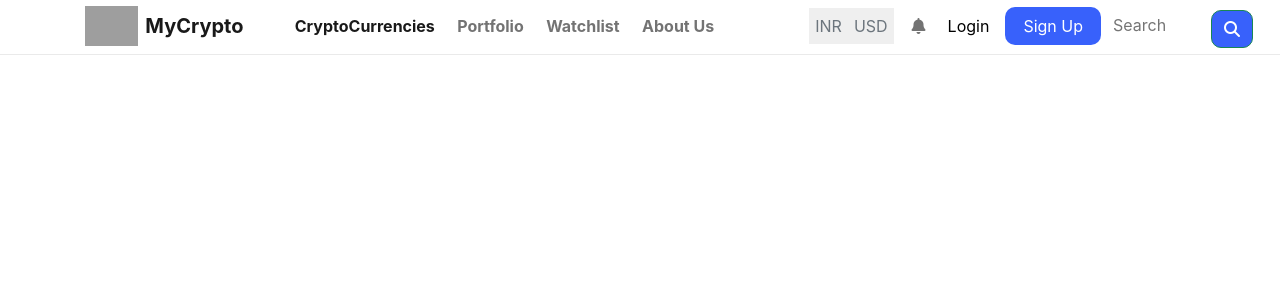
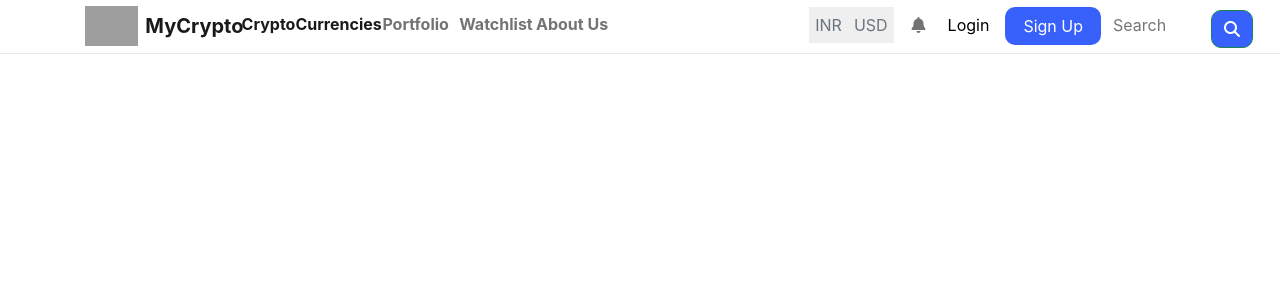
Before and after one commit to ipankajchaudhary/MyCrypto-FrontEnd, a React (Create React App) app: page / in a window 1280 px wide. Shown: the top 300 px of the page. Built offline with nearby package versions, Linux system fonts and the light colour scheme; grey boxes are pictures that could not be loaded.

Commit message:
navbar issue fized

```diff
--- a/src/Components/NavBar/Navbar.js
+++ b/src/Components/NavBar/Navbar.js
@@ -25,7 +25,7 @@ const Navbar = ({ currentcurrency, changecurrency, currentlyloggedin, changelogg
         changeauthtoken(" ")
     }
     return (
-        <div style={{height}}>
+        <div className="header">
             <nav className="navbar navbar-expand-lg navbar-light  bg-white" style={{ height: "52px" }}>
                 <div className="container-fluid" style={{ backgroundColor: "#ffffff", borderBottom: "1px solid #eaeaea" }}>
                     <img className="main-logo mx-4 navbar-brand" src="https://user-images.githubusercontent.com/65165139/132937951-9e08e004-4943-4410-a80d-66b4e812b1f7.png" alt="Logo" />
--- a/src/Components/NavBar/Navbarstyle.css
+++ b/src/Components/NavBar/Navbarstyle.css
@@ -1,7 +1,18 @@
+.header {
+  position: fixed;
+  width: 100%;
+  top: 0;
+  left: 0;
+  color: white;
+  /* padding: 1em; */
+  z-index: 5;
+}
+
 .navbar .navbar-nav .nav-link:hover {
   color: #000000;
   position: fixed;
   z-index: 5;
+
 
 }
 /* .mobileHide { width: 88px;} */
@@ -190,6 +201,33 @@ background-color: #ffffff;
 	font: inherit
 }
 
+
+@media screen and (min-width: 768px){
+
+  .c{
+    position: fixed;
+    left: 18%;
+  }
+  .p{
+    position: fixed;
+    left: 29%;
+  }
+  .w{
+    position: fixed;
+    left: 35%;
+  }
+  .a{
+    position: fixed;
+    left: 41%;
+  }
+  .cc{
+    margin-top: 58px;
+  }
+  .navbar-collapse{
+    margin-top: -59px;
+  }
+
+}
 @media (max-width: 768px) {
   .navbar-collapse {
       position: absolute;
@@ -201,7 +239,7 @@ background-color: #ffffff;
       width: 100%;
       background-color: rgb(246, 246, 246);
       z-index: 5;
-      height: 225px;
+      height: 230px;
 
   }
   .navbar-collapse.collapsing {
```
